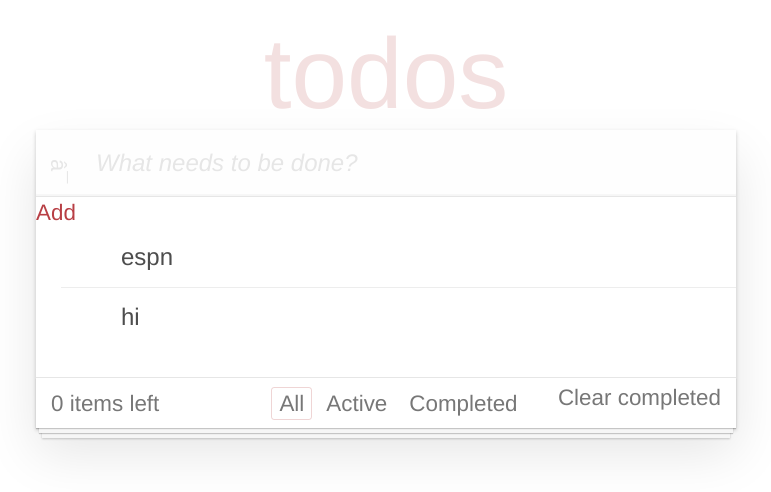
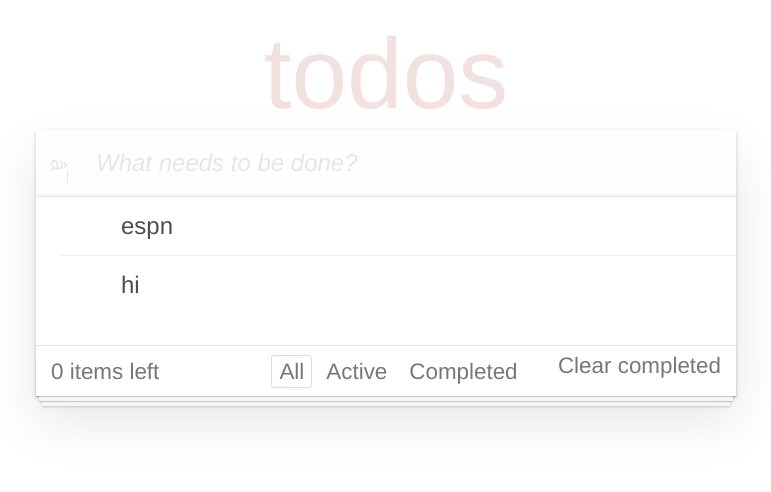
Before and after one commit to Farhad33/sharp-eagle, a React (Create React App) app: page / in a window 1280 px wide. Shown: the top 492 px of the page, without its empty margins (254-1025 px from the left). Built offline with nearby package versions, Linux system fonts and the light colour scheme.

Commit message:
Removed unused add

```diff
--- a/src/App.js
+++ b/src/App.js
@@ -28,7 +28,6 @@ class App extends Component {
           <Header addTodo={this.createTodo.bind(this)} />
 
           <section className="main">
-            <a href="#" onClick={this.createTodo.bind(this)}>Add</a>
             <input className="toggle-all" type="checkbox" />
             <ul className="todo-list">
               {this.todoItems()}
```
